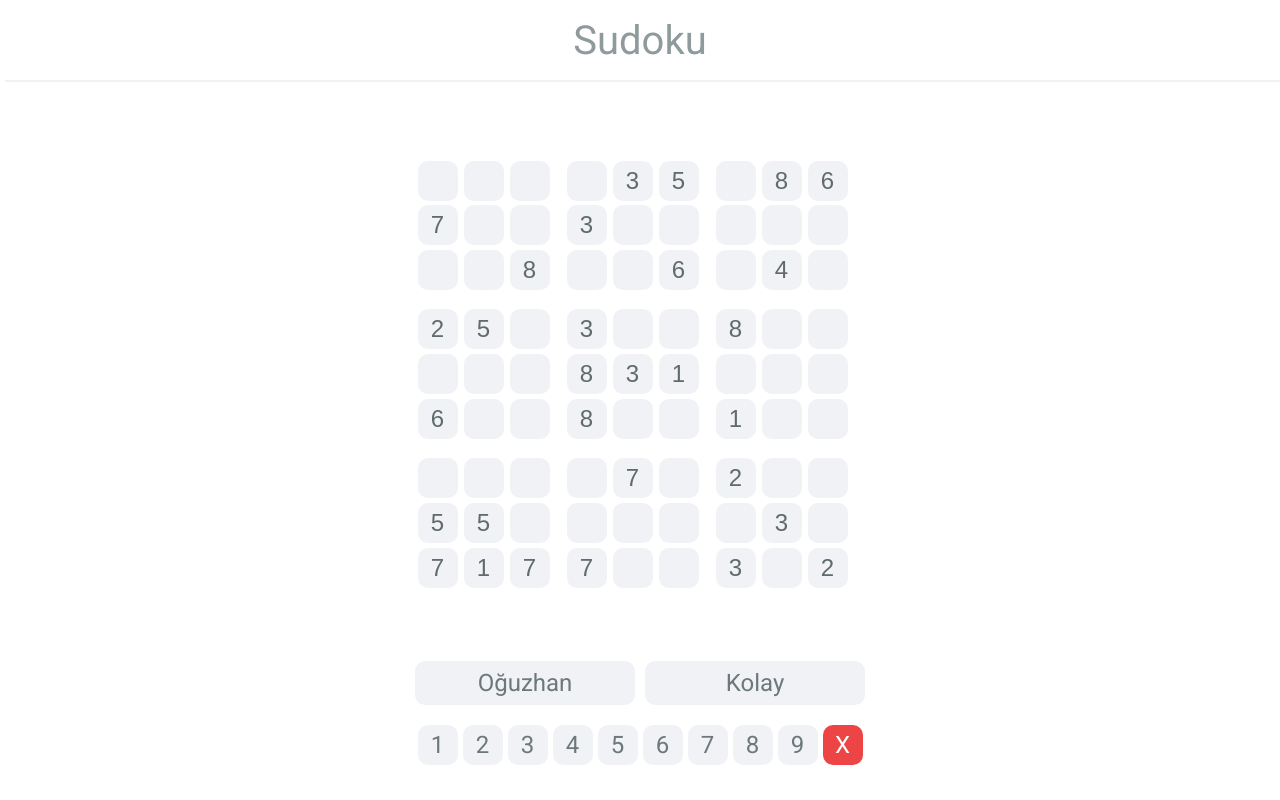
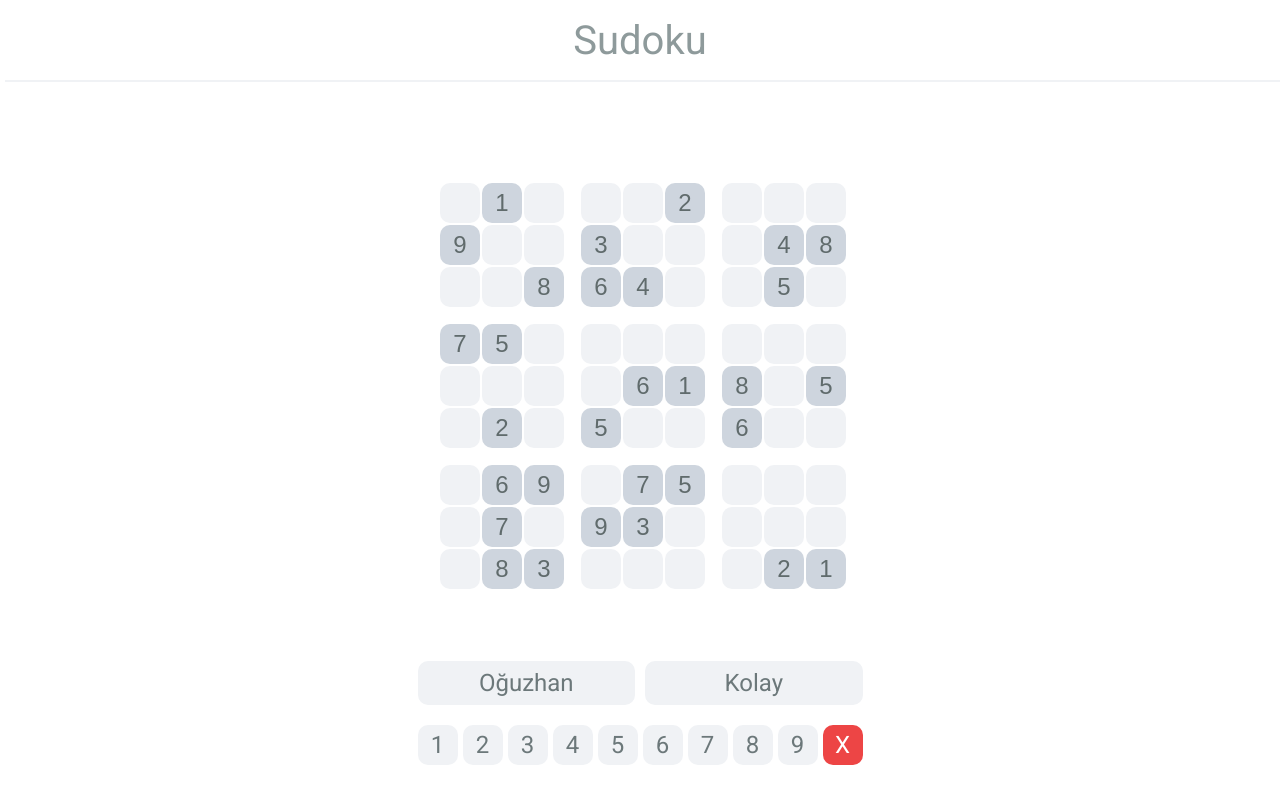
Before and after one commit to oguzyl1/sudoku, a React (Vite) app in the folder sudoku-game/: page / in a window 1280 px wide. Built offline with nearby package versions, Linux system fonts and the light colour scheme.

Commit message:
css düzeltmeleri , rastgele gelen sayılarda sudoku kurallarına uygunluk kontrolü, genel oyun ekranında görüntü iyileştirmeleri

```diff
--- a/sudoku-game/src/App.jsx
+++ b/sudoku-game/src/App.jsx
@@ -18,6 +18,45 @@ function App() {
     }
   };
 
+
+  //blok kontrolleri için
+  const sudokuControl = ((cells,index,value)=>{
+    const row = Math.floor(index/9);
+    const col = index % 9;
+
+    //9*9 üzerinde satır ve sütun kontrolü
+    for(let i =0;i<9;i++){
+      const cellIndex = (row * 9) + i; // örneğin seçtğimiz kutu 1. satırda 1*9 + 0 , 1*9+1 ... diye gidip o satırı dolaşacak
+      if(cells[cellIndex]?.value === value && cellIndex !== index ){
+        return false;
+    }
+  }
+
+    for(let i=0;i<9;i++){
+      const cellIndex = col + (i*9);
+      if(cells[cellIndex]?.value === value && cellIndex !== index){
+        return false;
+      }
+    }
+
+    //3*3 bloklarda kontrol için
+    const littleRow = Math.floor(row/3)*3;
+    const littleCol = Math.floor(col/3)*3;
+
+    for(let i = 0 ; i<3 ;i ++){
+      for(let j = 0 ; j<3 ; j++){
+        const cellIndex = (littleRow+i) * 9 +(littleCol +j);
+        if(cells[cellIndex]?.value === value && cellIndex !== index){
+          return false;
+        }
+      }
+    }
+
+    //yukarıdaki olumsuz şartların hiçbiri olmazsa true dönecek yani sayı oraya yerleştirilebilir
+    return true;
+
+  });
+
   // Zorluk seviyesini değiştirme işlevi
   const handleLevelChange = (newLevel) => {
     setDifficulty(newLevel);
@@ -32,7 +71,8 @@ function App() {
       const randomIndex = Math.floor(Math.random() * 81);
       const randomValue = Math.floor(Math.random() * 9) + 1;
 
-      if (!filledIndexes.has(randomIndex)) {
+      //rastgele seçilen satırların kontrolü
+      if (!filledIndexes.has(randomIndex) && sudokuControl(newCells,randomIndex,randomValue.toString())) {
         newCells[randomIndex] = { value: randomValue.toString(), locked: true };
         filledIndexes.add(randomIndex);
       }
--- a/sudoku-game/src/SudokuGrid.jsx
+++ b/sudoku-game/src/SudokuGrid.jsx
@@ -32,8 +32,8 @@ function SudokuGrid({ cells, setCells, selectedCell, setSelectedCell }) {
             onChange={(e) => handleChange(index, e.target.value)}
             maxLength="1"
             style={{
-              marginBottom: row % 3 === 2 ? '15px' : '0',
-              marginRight: col % 3 === 2 ? '15px' : '0',
+              marginBottom: row % 3 === 2 & row !== 8 ? '15px' : '0',
+              marginRight: col % 3 === 2 & col !==8 ? '15px' : '0',
             }}
           />
         );
--- a/sudoku-game/src/index.css
+++ b/sudoku-game/src/index.css
@@ -97,8 +97,8 @@ a{
   display: grid;
   gap: 2px;
   grid-template-columns: repeat(9, 1fr);
-  max-width: 445px;
-  max-height: 445px;
+  max-width: 400px;
+  max-height: 400px;
   width: 100%; /* Genişliği ayarla */
   height: 100%; /* Yüksekliği ayarla */
   margin: auto; /* Ortalamak için */
@@ -134,7 +134,7 @@ a{
 /*oyun bilgileri hakkındaki kısım için css düzenleme*/
 .game-info{
   margin-top: 10px;
-  width: 450px;
+  width: 445px;
   display: grid;
   grid-template-columns: 1fr 1fr;
   gap: 10px;
@@ -148,6 +148,15 @@ a{
   display: grid;
   place-items: center;
   padding: 8px 20px;
+}
+
+.game-info-level:hover{
+  cursor: pointer;
+  background-color: hsl(216, 20%, 96%);
+}
+
+.game-info-level:active{
+  background-color: hsl(216, 20%, 97%);
 }
 
 /*numpad için css özellikleri*/
@@ -187,3 +196,7 @@ a{
   background-color: hsl(0, 82%, 70%);
   color: #fff;
 }
+
+.locked{
+  background-color: hsl(216, 20%, 84%);
+}
```
